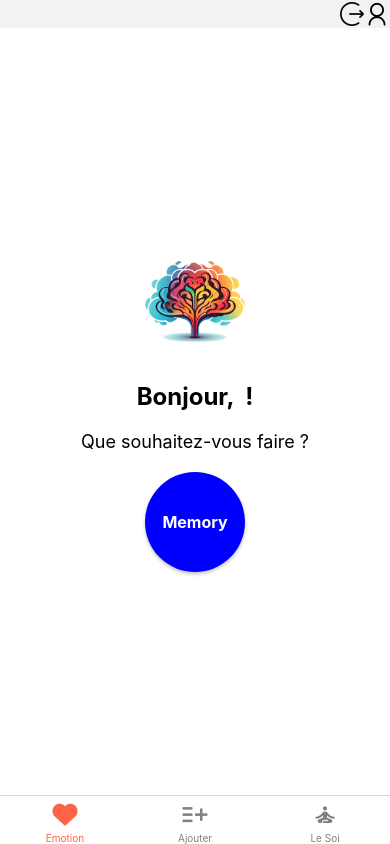
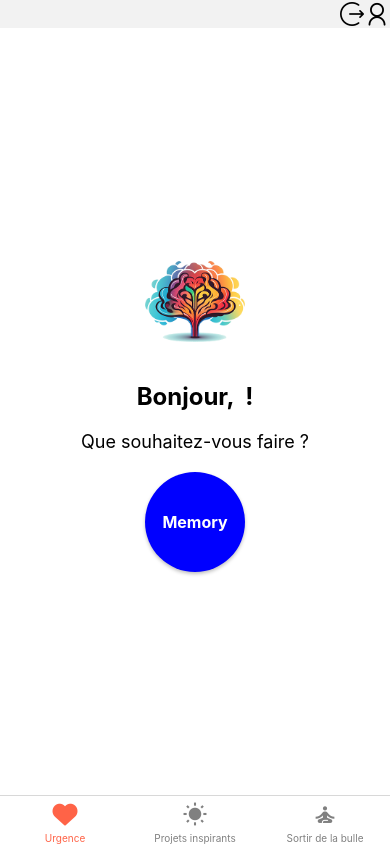
Before and after one commit to jogit64/neutralize, a React Native app: screen /HomeTabs in a window 390 px wide. Built offline with nearby package versions, Linux system fonts and the light colour scheme.

Commit message:
Renomage des tabs

```diff
--- a/navigation/HomeTabs.tsx
+++ b/navigation/HomeTabs.tsx
@@ -19,7 +19,12 @@ import OtherSoiScreen from "../screens/soi/OtherSoiScreen";
 import RegisterScreen from "../screens/authentification/RegisterScreen";
 
 // Importation des icônes
-import { AntDesign, Entypo, MaterialCommunityIcons } from "@expo/vector-icons";
+import {
+  AntDesign,
+  Entypo,
+  MaterialCommunityIcons,
+  MaterialIcons,
+} from "@expo/vector-icons";
 
 // Création du Tab Navigator
 const Tab = createBottomTabNavigator();
@@ -32,12 +37,10 @@ const SoiStack = createStackNavigator();
 // Import pour le style de l'application
 import HomeStyle from "../styles/HomeStyle.js";
 
-// Écrans de la pile Emotion
-function EmotionStackScreen() {
 // ----------------------------------------------
 // Écran de la pile Emotion
 // ----------------------------------------------
-
+function EmotionStackScreen() {
   const { firstName, handleSignOut } = useContext(UserContext);
   const [modalVisible, setModalVisible] = useState(false);
 
@@ -103,12 +106,10 @@ function EmotionStackScreen() {
   );
 }
 
-// Écrans de la pile Ajouter
-function AjouterStackScreen() {
 // ----------------------------------------------
 // Écran de la pile Ajouter
 // ----------------------------------------------
-
+function AjouterStackScreen() {
   return (
     <AjouterStack.Navigator>
       <AjouterStack.Screen name="AjouterScreen" component={AjouterScreen} />
@@ -120,12 +121,10 @@ component={OtherAjouterScreen}
   );
 }
 
-// Écrans de la pile Soi
-function SoiStackScreen() {
 // ----------------------------------------------
 // Écran de la pile Soi
 // ----------------------------------------------
-
+function SoiStackScreen() {
   return (
     <SoiStack.Navigator>
       <SoiStack.Screen name="SoiScreen" component={SoiScreen} />
@@ -134,20 +133,19 @@ function SoiStackScreen() {
   );
 }
 
-export default function HomeTabs() {
 // ----------------------------------------------
-  // Tab Navigator
+// Tab Navigator : fonctionnalité react navigation
 // ----------------------------------------------
-
+export default function MyTabNavigator() {
   return (
     <Tab.Navigator
       screenOptions={({ route }) => ({
         tabBarIcon: ({ focused, color, size }) => {
-          if (route.name === "Emotion") {
+          if (route.name === "Urgence") {
             return <AntDesign name="heart" size={size} color={color} />;
-          } else if (route.name === "Ajouter") {
-            return <Entypo name="add-to-list" size={size} color={color} />;
-          } else if (route.name === "Le Soi") {
+          } else if (route.name === "Projets inspirants") {
+            return <MaterialIcons name="wb-sunny" size={size} color={color} />;
+          } else if (route.name === "Sortir de la bulle") {
             return (
               <MaterialCommunityIcons
                 name="meditation"
@@ -170,9 +168,9 @@ export default function HomeTabs() {
       })}
     >
       {/* Écrans du Tab Navigator */}
-      <Tab.Screen name="Emotion" component={EmotionStackScreen} />
-      <Tab.Screen name="Ajouter" component={AjouterStackScreen} />
-      <Tab.Screen name="Le Soi" component={SoiStackScreen} />
+      <Tab.Screen name="Urgence" component={EmotionStackScreen} />
+      <Tab.Screen name="Projets inspirants" component={AjouterStackScreen} />
+      <Tab.Screen name="Sortir de la bulle" component={SoiStackScreen} />
     </Tab.Navigator>
   );
 }
--- a/screens/emotion/EmotionScreen.tsx
+++ b/screens/emotion/EmotionScreen.tsx
@@ -14,7 +14,6 @@ const EmotionScreen = ({ navigation }) => {
   // Écran d'émotion de l'application
   // ----------------------------------------------
 
-  // Supprimer route des props
   const { firstName } = useContext(UserContext); // Utiliser le contexte pour obtenir firstName
 
   const handleSignOut = async () => {
--- a/screens/soi/SoiScreen.tsx
+++ b/screens/soi/SoiScreen.tsx
@@ -1,13 +1,47 @@
 // SoiScreen.tsx
 
 import React from "react";
-import { View, Text } from "react-native";
+import { ScrollView, View, FlatList, Text } from "react-native";
 
 const SoiScreen = () => {
+  const horizontalData = [
+    { id: 1, title: "Lopem 1" },
+    { id: 2, title: "Lopem 2" },
+    { id: 3, title: "Lopem 3" },
+  ];
+
   return (
-    <View>
-      <Text>Moment Présent Screen</Text>
-    </View>
+    <ScrollView>
+      <View>
+        <Text>Content of vertical scroll...</Text>
+      </View>
+      <FlatList
+        data={horizontalData}
+        keyExtractor={(item) => item.id.toString()}
+        horizontal
+        renderItem={({ item }) => (
+          <View
+            style={{
+              width: 200,
+              height: 200,
+              backgroundColor: "gray",
+              margin: 10,
+            }}
+          >
+            <Text
+              style={{
+                color: "white",
+                fontSize: 20,
+                textAlign: "center",
+                marginTop: 80,
+              }}
+            >
+              {item.title}
+            </Text>
+          </View>
+        )}
+      />
+    </ScrollView>
   );
 };
 
```
Lines whose indentation alone changed are shown as unchanged.
